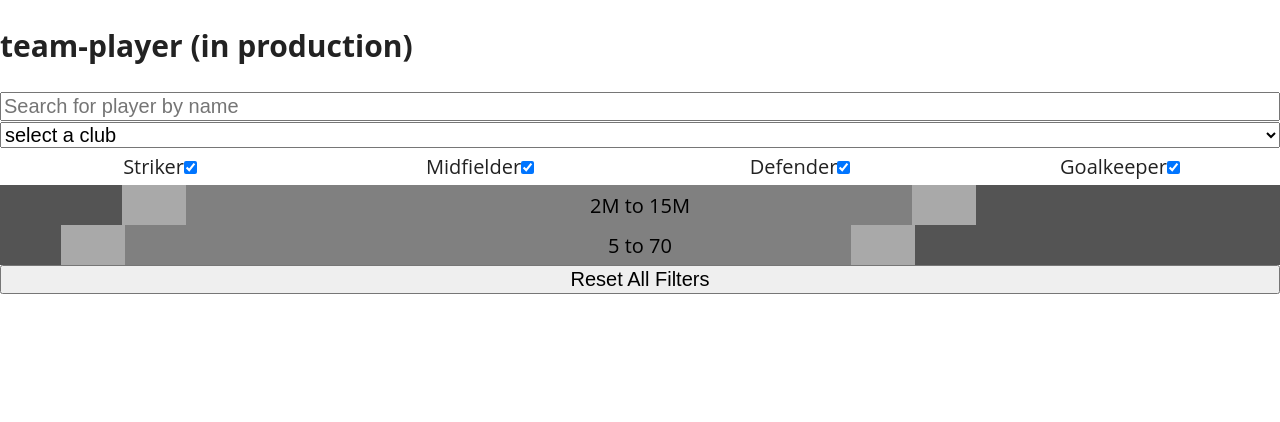
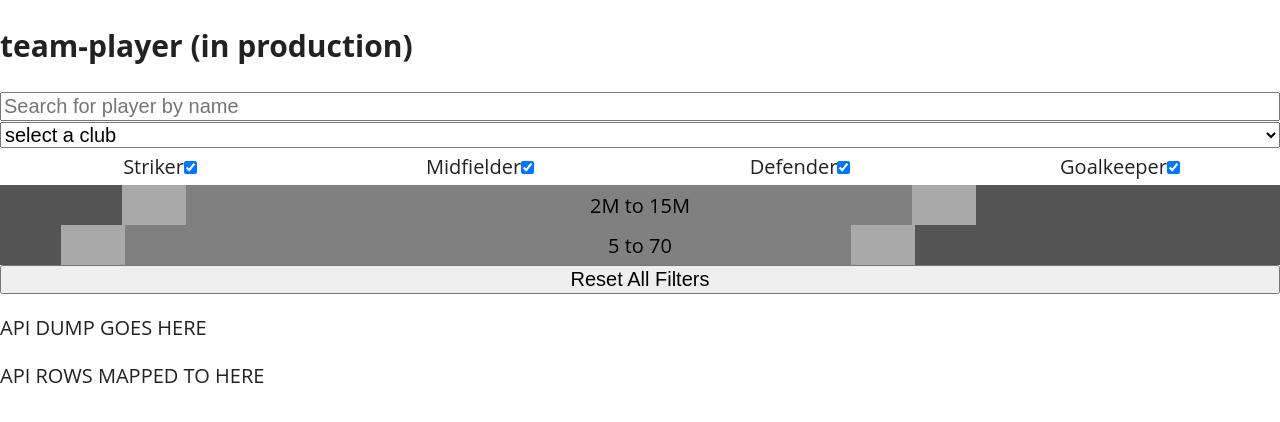
Before and after one commit to rycu/team-player, a React (Create React App) app: page / in a window 1280 px wide. Shown: the top 422 px of the page. Built offline with nearby package versions, Linux system fonts and the light colour scheme.

Commit message:
started API Setup

```diff
--- /dev/null
+++ b/src/actions/filterActions.js
@@ -0,0 +1 @@
+//import * as types from '../constants/ActionTypes'
--- a/src/containers/App.js
+++ b/src/containers/App.js
@@ -1,11 +1,13 @@
 import React from 'react'
+import Header from '../components/Header'
 import FiltersContainer from './FiltersContainer'
-import Header from '../components/Header';
+import PlayerListContainer from './PlayerListContainer'
 
 const App = () => (
   <div>
     <Header />
     <FiltersContainer />
+    <PlayerListContainer />
   </div>
 )
 
--- a/src/containers/FiltersContainer.js
+++ b/src/containers/FiltersContainer.js
@@ -16,7 +16,7 @@ import {
   updatePriceFilter,
   updateRankFilter,
   resetFilters
-} from '../actions'
+} from '../actions/filterActions'
 
 let filterClass = 'player-filters';
 
--- /dev/null
+++ b/src/containers/PlayerListContainer.js
@@ -0,0 +1,25 @@
+import React from 'react';
+//import PropTypes from 'prop-types'
+//import { bindActionCreators } from 'redux';
+import { connect } from 'react-redux';
+import PlayerRowContainer from './PlayerRowContainer'
+
+//LATER SET TO ONLY CALL FILTERS
+// import {
+//   temp
+// } from '../actions/apiActions'
+
+
+const PlayerListContainer = ({playerListState, actions}) => (
+    <div>
+      <p>API DUMP GOES HERE</p>
+      <PlayerRowContainer />
+    </div>
+)
+
+// PlayerListContainer.propTypes = {
+
+// }
+
+
+export default connect()(PlayerListContainer)
--- /dev/null
+++ b/src/containers/PlayerRowContainer.js
@@ -0,0 +1,22 @@
+import React from 'react';
+//import PropTypes from 'prop-types'
+//import { bindActionCreators } from 'redux';
+import { connect } from 'react-redux';
+
+//LATER SET TO ONLY CALL FILTERS
+// import {
+//   temp
+// } from '../actions'
+
+const PlayerRowContainer = ({playerListState, actions}) => (
+    <div>
+      <p>API ROWS MAPPED TO HERE</p>
+    </div>
+)
+
+// PlayerRowContainer.propTypes = {
+
+// }
+
+
+export default connect()(PlayerRowContainer)
```
Also changed, not shown: src/actions/apiActions.js (line endings or trailing spaces).
